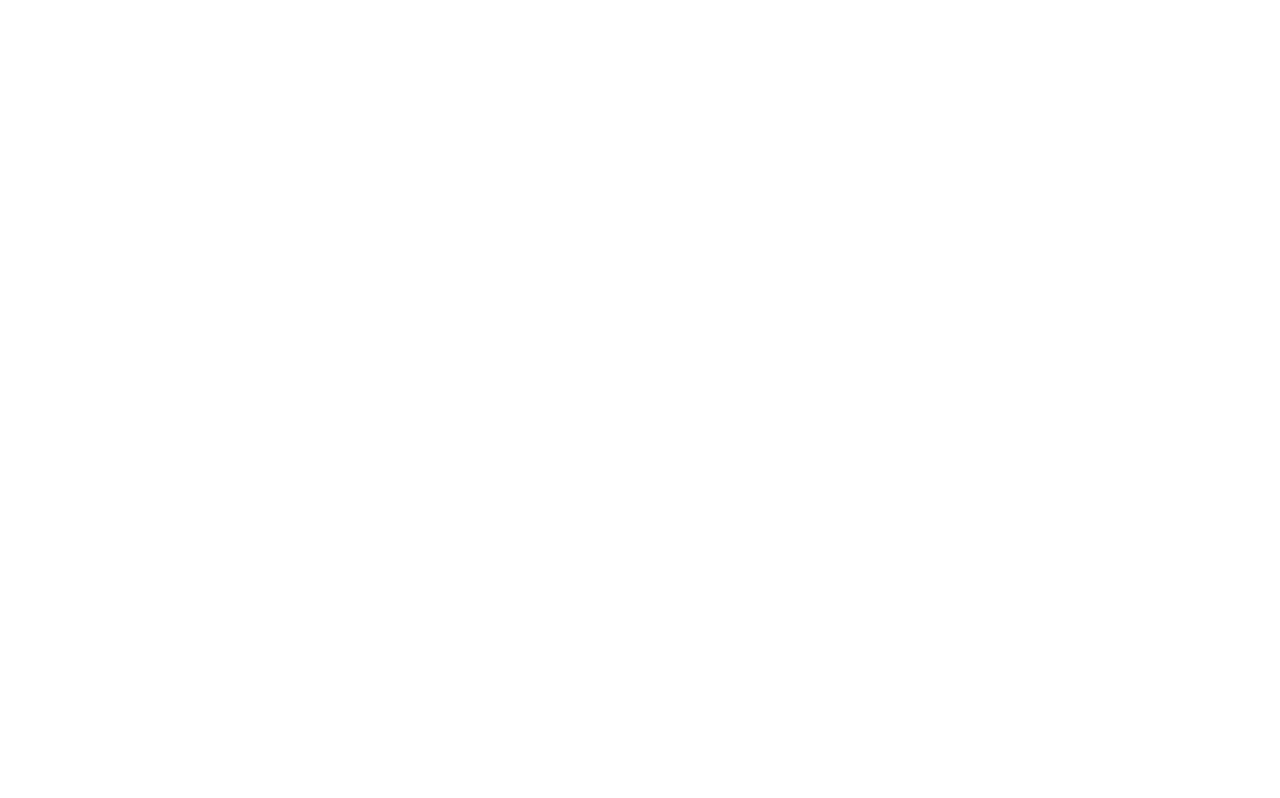
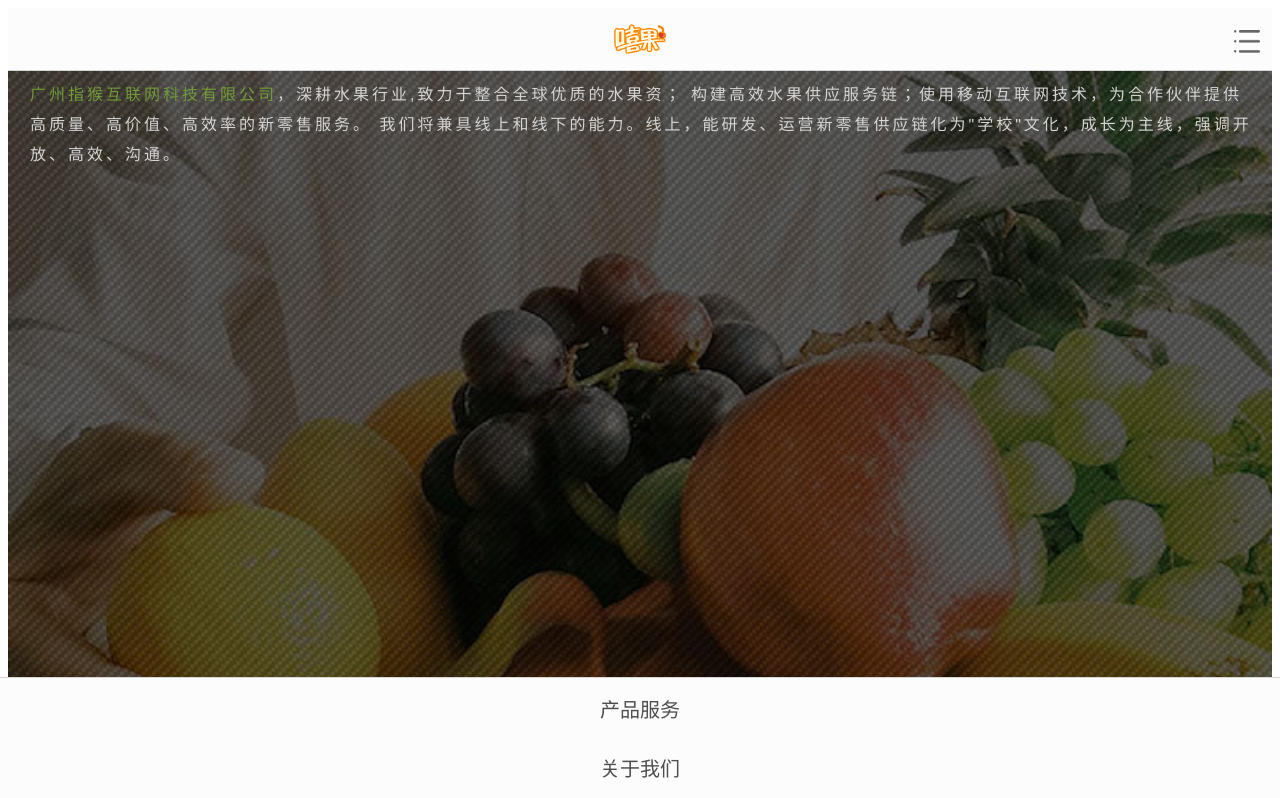
Before and after one commit to partnerccz/fruit-website-app, a Vue app: page / in a window 1280 px wide. Shown: the top 798 px of the page. Built offline with nearby package versions, Linux system fonts and the light colour scheme.

Commit message:
优化页面

```diff
--- a/src/App.vue
+++ b/src/App.vue
@@ -18,6 +18,7 @@
   -moz-osx-font-smoothing: grayscale;
   text-align: center;
   color: #2c3e50;
-  margin-top: 0px;
+  margin: 0px;
+  padding: 0px;
 }
 </style>
--- a/src/components/About.vue
+++ b/src/components/About.vue
@@ -1,6 +1,6 @@
 <template>
     <div class="about-home">
-      <div class="about-bgi"><img src="../assets/images/home_bgi.jpg"/></div>
+      <div class="about-bgi"><img src="../assets/images/map.png"/></div>
       <div class="about-content">
         <ul>
           <li>企业口号</li>
--- a/src/components/Home.vue
+++ b/src/components/Home.vue
@@ -1,8 +1,8 @@
 <template>
-  <div class="home-page" style="text-align: left;color:#D5D5D4;line-height: 30px;margin:0">
-    <div  class="home-page-top" >
-      <div><img src="../assets/images/home_bgi.jpg" width="100%;"/></div>
-      <div style="margin:0 auto;padding:20px 20px 120px 30px;letter-spacing: 3px;position:absolute;top:0;left:0;">
+  <div class="home-page" style="text-align: left;color:#D5D5D4;line-height: 30px;margin:0;height: 300px;">
+    <div  class="home-page-top">
+      <div style="height: 300px;"><img src="../assets/images/home_bgi.jpg" width="100%;"/></div>
+      <div style="margin:60px auto 0;padding:20px 20px 50px 30px;letter-spacing: 3px;position:absolute;top:0;left:0;z-index: 0;">
         <span style="color:#709C37">广州指猴互联网科技有限公司</span>，深耕水果行业,致力于整合全球优质的水果资；
         构建高效水果供应服务链；使用移动互联网技术，为合作伙伴提供高质量、高价值、高效率的新零售服务。
         我们将兼具线上和线下的能力。线上，能研发、运营新零售供应链化为"学校"文化，成长为主线，强调开放、高效、沟通。
@@ -22,16 +22,4 @@
 }
   .home-page-top{
   }
-  .home-page-bottom{
-    height: 100px;
-    background-image: url("../assets/images/home-bgi2.jpg");
-    background-size: auto;
-    background-repeat: no-repeat;
-    filter: url("../assets/images/home-bgi2.jpg"); /* FireFox, Chrome, Opera */
-    -webkit-filter: blur(2px); /* Chrome, Opera */
-    -moz-filter: blur(2px);
-    -ms-filter: blur(2px);
-    filter: blur(2px);
-    filter: progid:DXImageTransform.Microsoft.Blur(PixelRadius=2, MakeShadow=false);
-  }
 </style>
--- a/src/components/Index.vue
+++ b/src/components/Index.vue
@@ -1,28 +1,198 @@
 <template>
-  <div>
-
+  <div style="margin: 0px;">
+    <div class="home-container">
+      <div class="home-btn" id="home-btn" @click.navite="toHomePage()" style="height: 30px;position:relative;">
+        <img src="../assets/images/home_btn.png" width="52" height="30"/>
+        <div style="position: absolute;right:10px;top:18px;">
+          <img id="test" src="../assets/images/home_menu.png" width="30" height="30" @click.stop="showMenuList"/>
+          <!--<mt-popup v-model="popupVisible" position="right" style="">-->
+          <div id="menu-list" class="menu-list" @click.stop="stopEvent">
+            <ul>
+              <li class="none-type" @click.stop="toHomePage">首页</li>
+              <li class="none-type" @click.stop="toServicePage">产品服务</li>
+              <li class="none-type" @click.stop="toAboutPage">关于我们</li>
+            </ul>
+          </div>
+          <!--</mt-popup>-->
+        </div>
+      </div>
+      <div class="common-top" id="home-content">
+        <home></home>
+      </div>
+    </div>
+    <div class="service-container">
+      <div class="home-btn" id="service-btn" @click.navite="toServicePage()">产品服务</div>
+      <div class="common-top" id="service-content">
+        <service></service>
+      </div>
+    </div>
+    <div class="about-container">
+      <div class="home-btn" id="about-btn" @click.navite="toAboutPage">关于我们</div>
+      <div class="common-top" id="about-content">
+        <about></about>
+      </div>
+    </div>
   </div>
 </template>
 
 <script>
+  import Home from './Home'
+  import Service from './Service'
+  import About from './About'
+
   export default {
-    name: 'home',
+    name: 'index',
     data: function () {
       return {
+        displayIndex: 0,
+        idStr: '',
+        idContentArr: [],
+        idBtnArr: [],
+        popupVisible: false,
+        isShowMenuList: false
       }
     },
     components: {
+      Home,
+      Service,
+      About
+    },
+    mounted () {
+      this.showPage()
+      this.showMenuList()
     },
     methods: {
+      toHomePage: function () {
+        console.log('toHomePage')
+        this.displayIndex = 0
+        this.showPage()
+      },
+      toServicePage: function () {
+        console.log('toServicePage')
+        this.displayIndex = 1
+        this.showPage()
+      },
+      toAboutPage: function () {
+        console.log('toAboutPage')
+        this.displayIndex = 2
+        this.showPage()
+      },
+      showPage: function () {
+        console.log('showPage')
+        if (this.displayIndex === 0) {
+          this.idStr = 'home-content'
+          this.idContentArr[0] = 'service-content'
+          this.idContentArr[1] = 'about-content'
+          document.getElementById('service-btn').className = 'service-fixed-bottom'
+          document.getElementById('about-btn').className = 'about-fixed-bottom'
+        } else if (this.displayIndex === 1) {
+          this.idStr = 'service-content'
+          this.idContentArr[0] = 'about-content'
+          this.idContentArr[1] = 'home-content'
+          this.idBtnArr[0] = 'about-btn'
+          document.getElementById('service-btn').className = 'home-btn'
+          document.getElementById('about-btn').className = 'about-fixed-bottom'
+          document.getElementById('about-btn').style.borderTop = '1px solid #D6D6D6'
+        } else {
+          this.idStr = 'about-content'
+          this.idContentArr[0] = 'home-content'
+          this.idContentArr[1] = 'service-content'
+          this.idBtnArr = []
+          document.getElementById('about-btn').className = 'home-btn'
+          document.getElementById('service-btn').className = 'home-btn'
+          document.getElementById('about-btn').style.borderTop = '0'
+        }
+        document.getElementById(this.idStr).style.display = 'block'
+        document.getElementById(this.idContentArr[0]).style.display = 'none'
+        document.getElementById(this.idContentArr[1]).style.display = 'none'
+      },
+      showMenuList: function () {
+        if (this.isShowMenuList) {
+          document.getElementById('menu-list').style.display = 'block'
+          this.isShowMenuList = false
+        } else {
+          document.getElementById('menu-list').style.display = 'none'
+          this.isShowMenuList = true
+        }
+        this.popupVisible = true
+      },
+      stopEvent: function () {
+        console.log('stopEvent')
+      }
     }
   }
 </script>
 
 <style scoped>
 .home-btn{
-  position:fixed;
-  top:0px;
-  left:0px;
-  z-index: 4001;
+  width:100%;
+  padding:16px 0;
+  background-color: #FCFCFC;
+  border-bottom:1px solid #D6D6D6;
+  text-align: center;
+  font-size:20px;
+  color:#4E4E4E;
+}
+#home-btn{
+}
+  .common-top{
+  }
+  #home-content{
+    display: none;
+  }
+  #service-content{
+    display: none;
+  }
+  #about-content{
+    display: none;
+  }
+  .menu-list{
+    height: 320px;
+    width:120px;
+    position:absolute;
+    right:-18px;
+    top:32px;
+    background-color: #F2F2F2;
+    z-index: 300000;
+    display: none;
+    font-size:16px;
+  }
+  .none-type{
+    list-style-type: none;
+    text-align: left;
+    line-height: 40px;
+    border-bottom: 1px solid #e3e3e3;
+   margin-left: -39px;
+    text-indent: 16px;
+  }
+  .menu-list ui li{
+    list-style-type: none;
+  }
+/* js引用到的样式 不可以删除*/
+.about-fixed-bottom{
+  position: fixed;
+  left: 0;
+  bottom:0;
+  width:100%;
+  padding:16px 0;
+  background-color: #FCFCFC;
+  border-bottom: 2px solid #D6D6D6;
+  text-align: center;
+  font-size:20px;
+  color:#4E4E4E;
+}
+/* js引用到的样式 不可以删除*/
+.service-fixed-bottom{
+  position: fixed;
+  left: 0;
+  bottom: 60px;
+  width:100%;
+  padding:16px 0;
+  background-color: #FCFCFC;
+  border-bottom: 1px solid #D6D6D6;
+  border-top: 1px solid #D6D6D6;
+  text-align: center;
+  font-size:20px;
+  color:#4E4E4E;
 }
 </style>
--- a/src/components/Service.vue
+++ b/src/components/Service.vue
@@ -1,23 +1,11 @@
 <template>
-  <div style="background-color: #F4F4F4;">
+  <div style="background-color: #F4F4F4;margin-top:5px;padding-bottom: 60px;">
     <div  class="import-product">
       <div><img src="../assets/images/service_t1.png" width="50%"/></div>
       <div class="import-product-list" >
-        <dl>
-          <dt><img src="../assets/images/product.png"/></dt>
-          <dd>日本杨桃</dd>
-        </dl>
-        <dl>
-          <dt><img src="../assets/images/product.png"/></dt>
-          <dd>日本杨桃</dd>
-        </dl>
-        <dl>
-          <dt><img src="../assets/images/product.png"/></dt>
-          <dd>日本杨桃</dd>
-        </dl>
-        <dl>
-          <dt><img src="../assets/images/product.png"/></dt>
-          <dd>日本杨桃</dd>
+        <dl v-for="(ipro,index) in this.importProduct">
+          <dt><img :src="ipro.img_path"/></dt>
+          <dd>{{ipro.img_name}}</dd>
         </dl>
       </div>
     </div>
@@ -25,21 +13,9 @@
     <div class="inland-product">
       <div><img src="../assets/images/service_t1.png" width="50%"/></div>
       <div class="inland-product-list">
-        <dl >
-          <dt><img src="../assets/images/product.png"/></dt>
-          <dd>日本杨桃</dd>
-        </dl>
-        <dl >
-          <dt><img src="../assets/images/product.png"/></dt>
-          <dd>日本杨桃</dd>
-        </dl>
-        <dl >
-          <dt><img src="../assets/images/product.png"/></dt>
-          <dd>日本杨桃</dd>
-        </dl>
-        <dl>
-          <dt><img src="../assets/images/product.png"/></dt>
-          <dd>日本杨桃</dd>
+        <dl v-for="(dpro, index) in this.domesticProduct">
+          <dt><img :src="dpro.img_path"/></dt>
+          <dd>{{dpro.img_name}}</dd>
         </dl>
       </div>
     </div>
@@ -48,7 +24,47 @@
 
 <script>
   export default {
-    name: 'service'
+    name: 'service',
+    data: function () {
+      return {
+        importProduct: [
+          {
+            img_path: require('../assets/images/import/印尼山竹.jpg'),
+            img_name: '印尼山竹'
+          },
+          {
+            img_path: require('../assets/images/import/哥伦比亚燕窝果.jpg'),
+            img_name: '哥伦比亚燕窝果'
+          },
+          {
+            img_path: require('../assets/images/import/草莓.jpg'),
+            img_name: '草莓'
+          },
+          {
+            img_path: require('../assets/images/import/智利车厘子.jpg'),
+            img_name: '智利车厘子'
+          }
+        ],
+        domesticProduct: [
+          {
+            img_path: require('../assets/images/domestic/冰糖木瓜.jpg'),
+            img_name: '冰糖木瓜'
+          },
+          {
+            img_path: require('../assets/images/domestic/不知火丑橘.jpg'),
+            img_name: '不知火丑橘'
+          },
+          {
+            img_path: require('../assets/images/domestic/齐峰翠香猕猴桃.jpg'),
+            img_name: '齐峰翠香猕猴桃'
+          },
+          {
+            img_path: require('../assets/images/domestic/百香果.jpg'),
+            img_name: '百香果'
+          }
+        ]
+      }
+    }
   }
 </script>
 
```
Also changed, not shown: src/assets/images/map.png (added).
